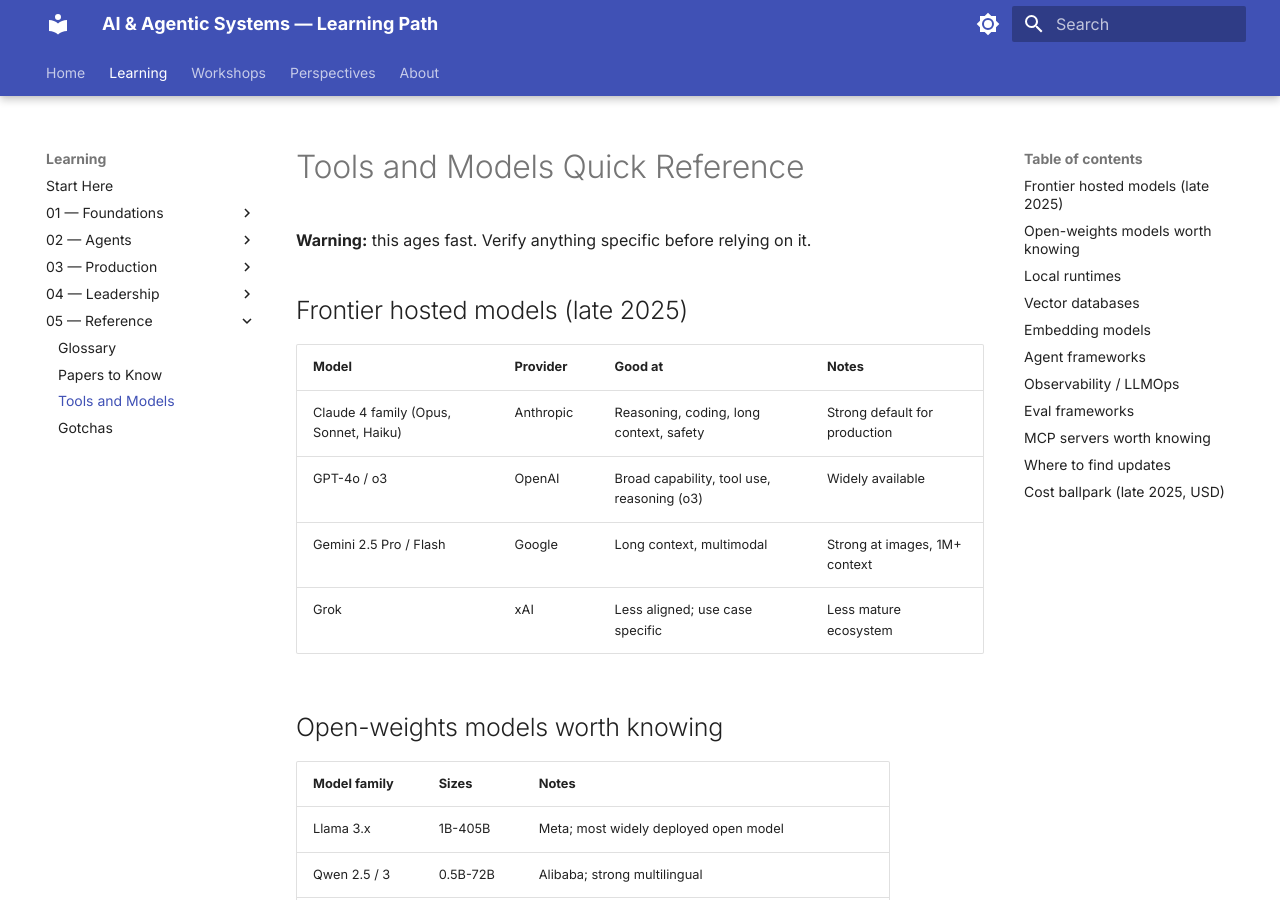
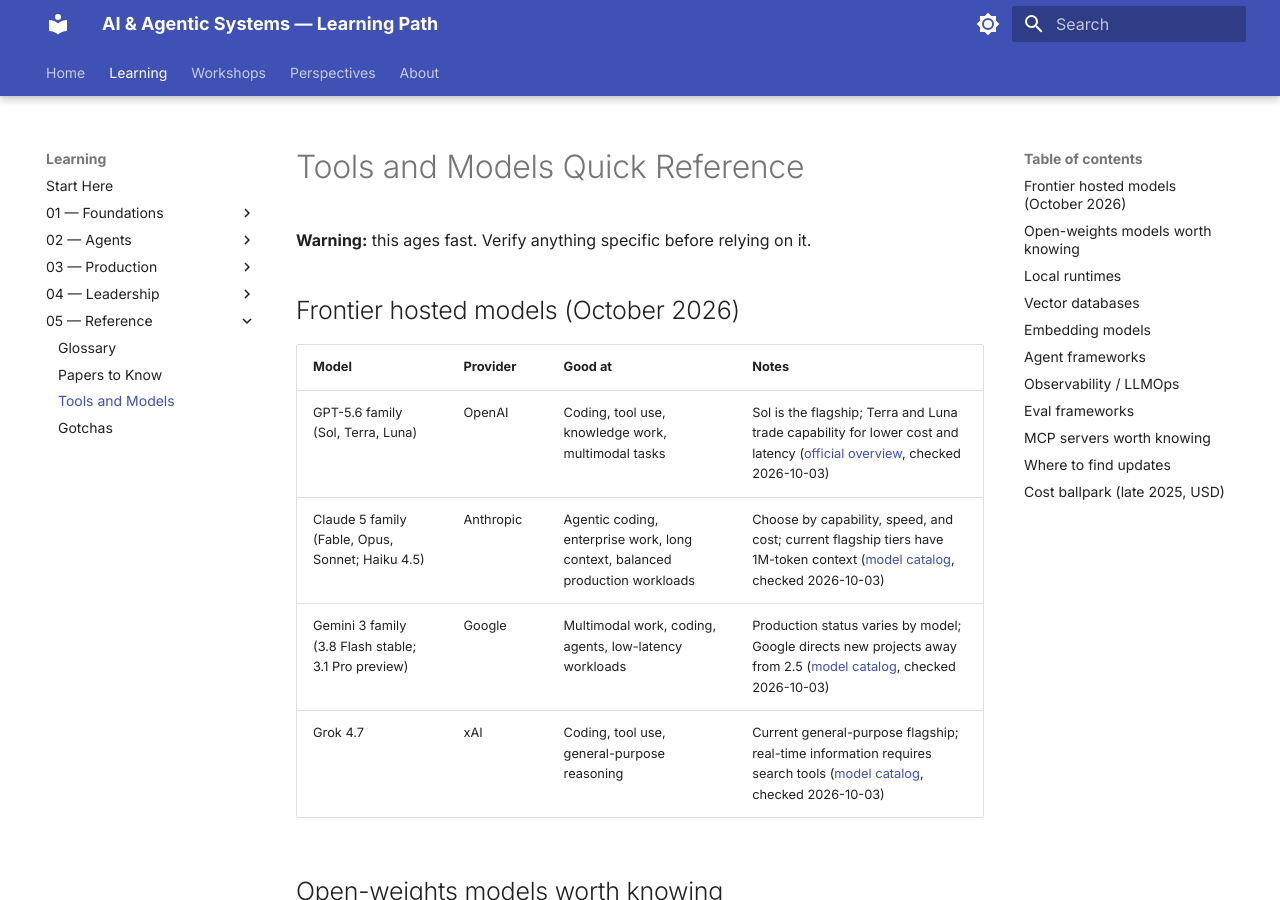
Before and after one commit to Jonathan34/ai-learning, an MkDocs documentation site: the page built from docs/reference/tools-and-models.md, in a window 1280 px wide and 900 px high. Built offline with MkDocs 1.6.1 and Material for MkDocs 9.7.7, drawn with Linux system fonts in a browser that asks for light colours.

Commit message:
docs: Refresh the stale frontier hosted-model reference
I verified the focused model-table refresh against the supplied official catalogs and passed it; automated repository checks remain pending. Squashed from 1 commit on branch
Steps: Researcher (Codex CLI) · Content editor (Claude Code) · Editor (Codex CLI), reviewed

Reviewed-by: Editor (Kaioken agent, Codex CLI)
Approved-by: Jonathan Delfour <3976137+Jonathan34@users.noreply.github.com>
Signed-off-by: Jonathan Delfour <3976137+Jonathan34@users.noreply.github.com>
Kaioken-Run: run-1791047366916-0

```diff
--- a/docs/reference/tools-and-models.md
+++ b/docs/reference/tools-and-models.md
@@ -2,14 +2,14 @@
 
 **Warning:** this ages fast. Verify anything specific before relying on it.
 
-## Frontier hosted models (late 2025)
+## Frontier hosted models (October 2026)
 
 | Model | Provider | Good at | Notes |
 |---|---|---|---|
-| Claude 4 family (Opus, Sonnet, Haiku) | Anthropic | Reasoning, coding, long context, safety | Strong default for production |
-| GPT-4o / o3 | OpenAI | Broad capability, tool use, reasoning (o3) | Widely available |
-| Gemini 2.5 Pro / Flash | Google | Long context, multimodal | Strong at images, 1M+ context |
-| Grok | xAI | Less aligned; use case specific | Less mature ecosystem |
+| GPT-5.6 family (Sol, Terra, Luna) | OpenAI | Coding, tool use, knowledge work, multimodal tasks | Sol is the flagship; Terra and Luna trade capability for lower cost and latency ([official overview](https://openai.com/index/gpt-5-6/), checked 2026-10-03) |
+| Claude 5 family (Fable, Opus, Sonnet; Haiku 4.5) | Anthropic | Agentic coding, enterprise work, long context, balanced production workloads | Choose by capability, speed, and cost; current flagship tiers have 1M-token context ([model catalog](https://platform.claude.com/docs/en/about-claude/models/overview), checked 2026-10-03) |
+| Gemini 3 family (3.8 Flash stable; 3.1 Pro preview) | Google | Multimodal work, coding, agents, low-latency workloads | Production status varies by model; Google directs new projects away from 2.5 ([model catalog](https://ai.google.dev/gemini-api/docs/models), checked 2026-10-03) |
+| Grok 4.7 | xAI | Coding, tool use, general-purpose reasoning | Current general-purpose flagship; real-time information requires search tools ([model catalog](https://docs.x.ai/docs/models?cluster=us-west-1), checked 2026-10-03) |
 
 ## Open-weights models worth knowing
 
```
